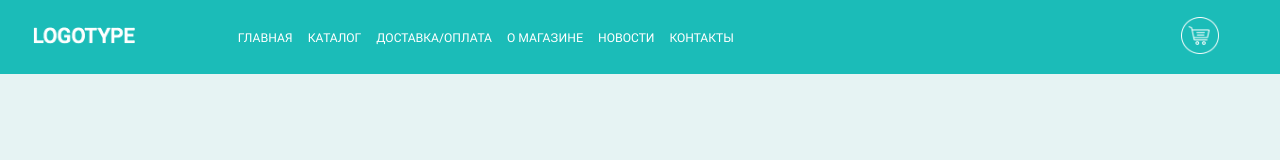
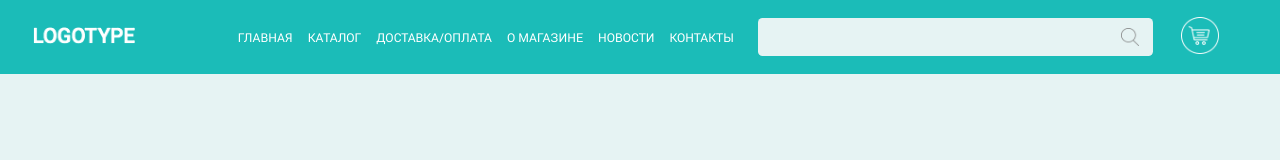
Before and after one commit to kraken1970/E-commerce, a website: page src/index.html in a window 1280 px wide. Drawn offline with Linux system fonts and the light colour scheme.

Commit message:
header repeat ok

```diff
--- a/src/assets/styles/main.css
+++ b/src/assets/styles/main.css
@@ -88,8 +88,7 @@ header {
     height: 9.26vh;
 }
 
-header .wrap,
-header .main_flex__nowrap {
+header .wrap {
     height: inherit;
 }
 
@@ -106,6 +105,9 @@ header .main_flex__nowrap {
   }
 }
 
+#main_nav {
+    margin-right: 0.7vmax;
+}
 #logo {
     width: 8vw;
     margin-right: 8vw;
@@ -113,11 +115,12 @@ header .main_flex__nowrap {
 
 #cart {
     width: 2.94vw;
-  margin: 0 2.2vw;
+    margin-right: 2.2vw;
+    margin-left: auto;
     cursor: pointer;
 }
 
-input[name="search"] {
+.main_nav--search {
     background-color: #e6f3f3;
     border: none;
     border-radius: 0.36vw;
@@ -131,6 +134,6 @@ input[name="search"] {
     background-position: 28.38vw center;
 }
 
-.home #search {
+/* .home #search {
     display: none;
-}
+} */
--- a/src/assets/styles/style.css
+++ b/src/assets/styles/style.css
@@ -649,7 +649,7 @@ header {
     height: 9.26vh;
 }
 
-header .wrap, header .main_flex__nowrap {
+header .wrap {
     height: inherit;
 }
 
@@ -667,6 +667,10 @@ header .wrap, header .main_flex__nowrap {
     text-decoration: underline;
   }
 
+#main_nav {
+    margin-right: 0.7vmax;
+}
+
 #logo {
     width: 8vw;
     margin-right: 8vw;
@@ -674,11 +678,12 @@ header .wrap, header .main_flex__nowrap {
 
 #cart {
     width: 2.94vw;
-  margin: 0 2.2vw;
+    margin-right: 2.2vw;
+    margin-left: auto;
     cursor: pointer;
 }
 
-input[name="search"] {
+.main_nav--search {
     background-color: #e6f3f3;
     border: none;
     border-radius: 0.36vw;
@@ -693,9 +698,9 @@ input[name="search"] {
     background-position: 28.38vw center;
 }
 
-.home #search {
+/* .home #search {
     display: none;
-}
+} */
 
 /* Large Devices, Wide Screens */
 
--- a/src/index.html
+++ b/src/index.html
@@ -12,7 +12,7 @@
 <body class="home">
 
     <header class="color_main">
-        <div class="wrap  main_flex__nowrap flex__jcontent_between flex__align-items_center">
+        <!-- <div class="wrap  main_flex__nowrap flex__jcontent_between flex__align-items_center">
             <div class="main_flex__nowrap flex__jcontent_between flex__align-items_center">
                 <div id="logo">
                     <img src="../assets/images/head_logo.png" alt="">
@@ -47,7 +47,41 @@
                     <img src="../assets/images/cart.png" alt="">
                 </div>
             </div>
+        </div> -->
+        <div class="wrap  main_flex__nowrap flex__jcontent_start flex__align-items_center">
 
+            <div id="logo">
+                <img src="../assets/images/head_logo.png" alt="">
+            </div>
+            <nav id="main_nav" class="main_flex__nowrap flex__jcontent_start flex__align-items_center">
+                <li>
+                    <a href="#">ГЛАВНАЯ</a>
+                </li>
+                <li>
+                    <a href="#">КАТАЛОГ</a>
+                </li>
+                <li>
+                    <a href="#">ДОСТАВКА/ОПЛАТА</a>
+                </li>
+                <li>
+                    <a href="#">О МАГАЗИНЕ</a>
+                </li>
+                <li>
+                    <a href="#">НОВОCТИ</a>
+                </li>
+                <li>
+                    <a href="#">КОНТАКТЫ</a>
+                </li>
+            </nav>
+
+
+
+            <div id="search">
+                <input class="main_nav--search" type="search" name="search">
+            </div>
+            <div id="cart">
+                <img src="../assets/images/cart.png" alt="">
+            </div>
 
         </div>
     </header>
```
Lines whose indentation alone changed are shown as unchanged.
